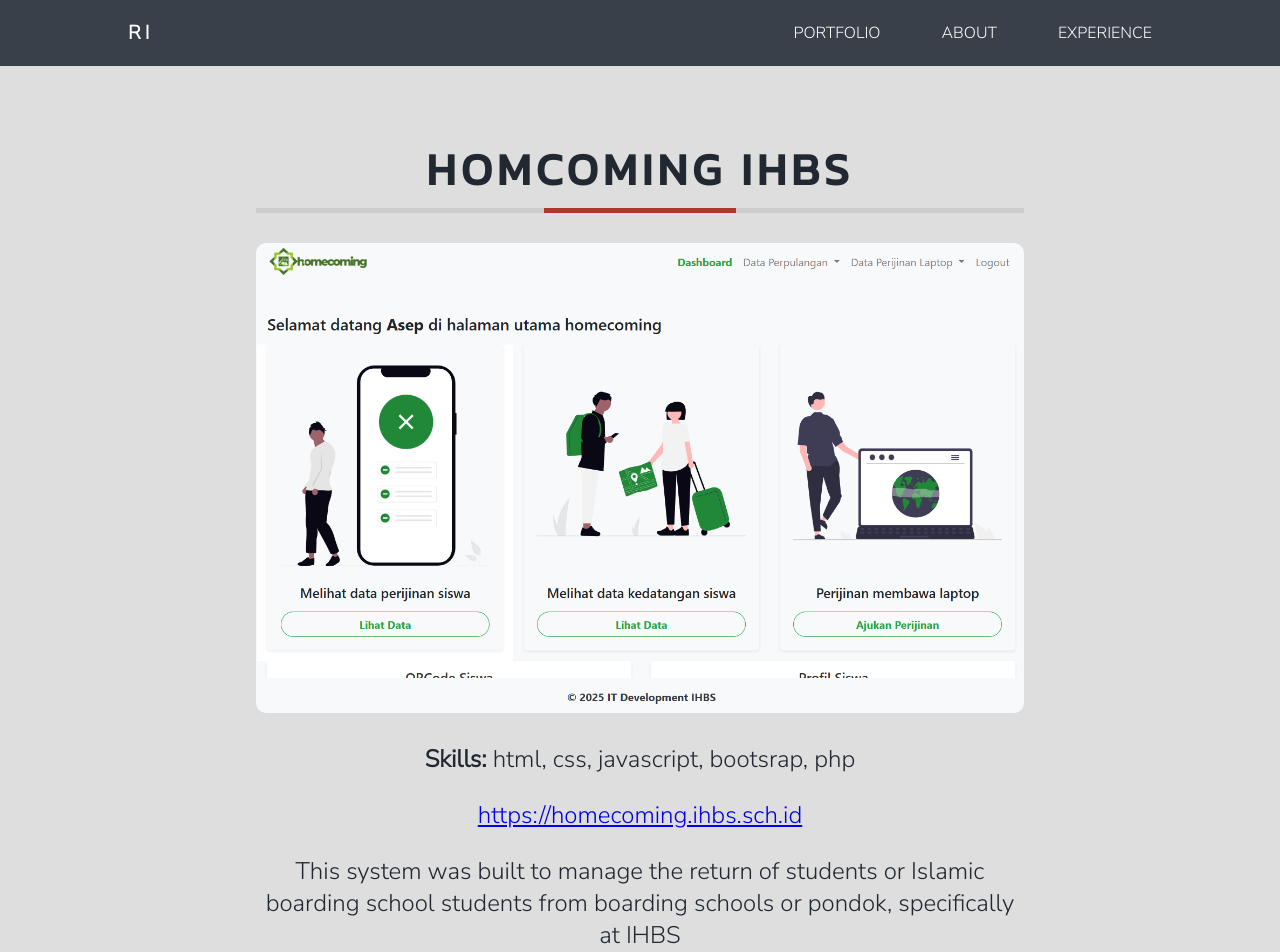
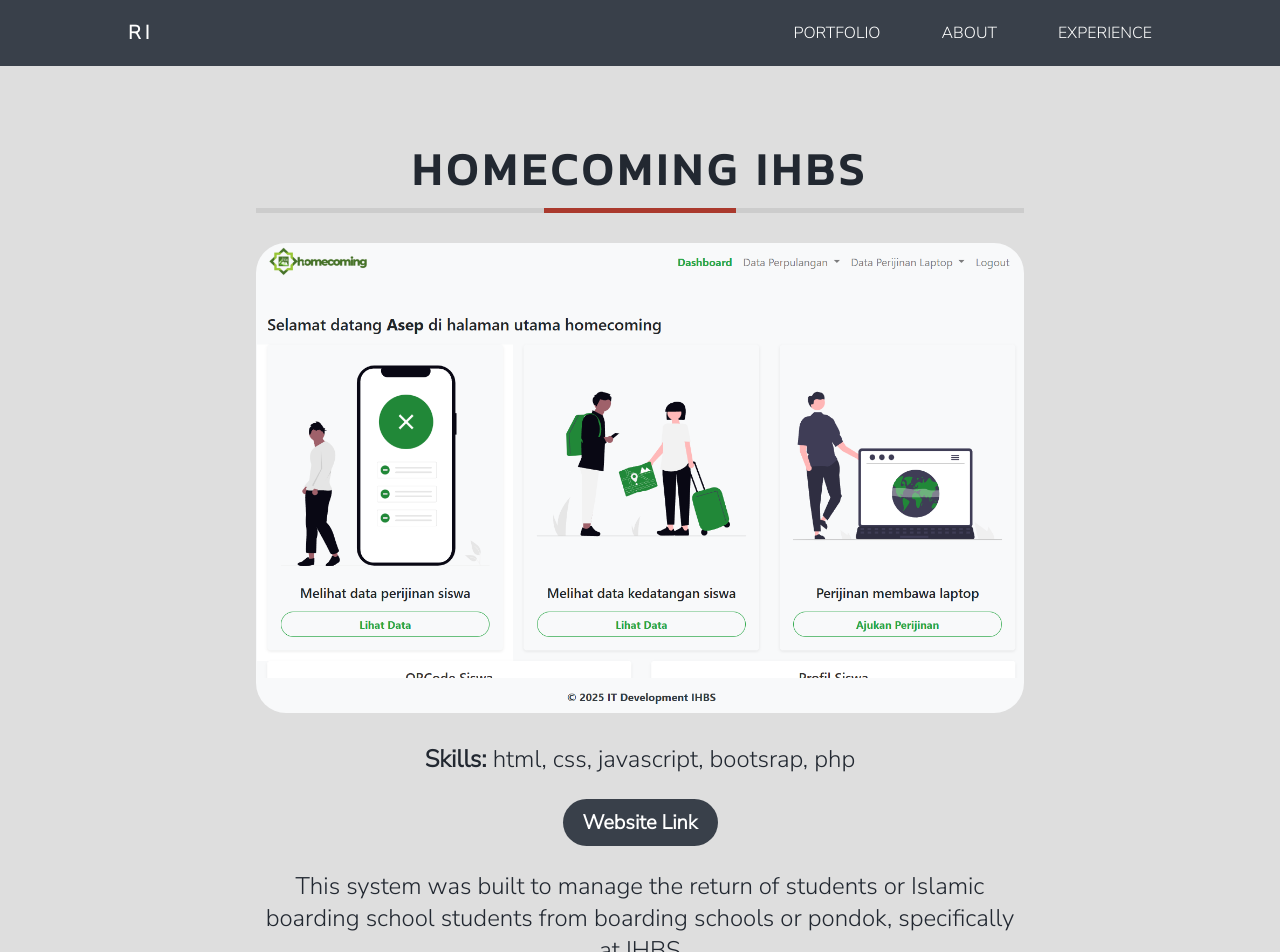
Before and after one commit to robbytrujillo/robbyilham, a React (Vite) app: page /portfolio/1 in a window 1280 px wide. Shown: the top 952 px of the page. Built offline with nearby package versions, Linux system fonts and the light colour scheme.

Commit message:
my porto extended

```diff
--- a/src/components/Header.jsx
+++ b/src/components/Header.jsx
@@ -1,29 +1,34 @@
-import profilePicture from '../assets/photo-profile1.png';
-import '../styles/Header.css';
+import profilePicture from "../assets/photo-profile1.png";
+import "../styles/Header.css";
 // import icon
-import { FaInstagram } from "react-icons/fa";
+import { FaInstagram, FaWhatsapp } from "react-icons/fa";
 import { FaGithub } from "react-icons/fa";
 import { FaLinkedin } from "react-icons/fa";
-import { FaFacebookF } from "react-icons/fa";
-
 
 function Header() {
   return (
-   <header>
-    <div className="header-jumbotron">
+    <header>
+      <div className="header-jumbotron">
         <img src={profilePicture} />
         <h3>I am Robby</h3>
         <p>Fullstack Developer - Learner - IT Enthusiast</p>
-        <div className='socialMedia'>
-            <a href='https://www.instagram.com/robbyilhkus/'><FaInstagram /></a>
-            <a href='https://github.com/robbytrujillo'><FaGithub /></a>
-            <a href='https://www.linkedin.com/in/robby-ilham-kusuma/'><FaLinkedin /></a>
-            <a href='https://web.facebook.com/profile.php?id=100034931260218'><FaFacebookF /></a>
-
+        <div className="socialMedia">
+          <a href="https://wa.me/6281367943830">
+            <FaWhatsapp />
+          </a>
+          <a href="https://github.com/robbytrujillo">
+            <FaGithub />
+          </a>
+          <a href="https://www.linkedin.com/in/robby-ilham-kusuma/">
+            <FaLinkedin />
+          </a>
+          <a href="https://www.instagram.com/robbyilhkus/">
+            <FaInstagram />
+          </a>
         </div>
-    </div>
+      </div>
     </header>
-  )
+  );
 }
 
-export default Header
+export default Header;
--- a/src/data/DataPortfolio.jsx
+++ b/src/data/DataPortfolio.jsx
@@ -8,14 +8,16 @@
 import portfolio13 from "../assets/desa-digital2.png";
 import portfolio14 from "../assets/cari-hotel.png";
 import portfolio15 from "../assets/chatschool1.png";
+import siteLink from "../assets/SiteLink.png";
 
 export const portfolioList = [
   {
     id: "1",
-    title: "Homcoming IHBS",
+    title: "Homecoming IHBS",
     image: portfolio8,
     skill: "html, css, javascript, bootsrap, php",
     site: "https://homecoming.ihbs.sch.id",
+    sitelink: siteLink,
     information:
       "This system was built to manage the return of students or Islamic boarding school students from boarding schools or pondok, specifically at IHBS",
   },
@@ -25,6 +27,7 @@
     image: portfolio9,
     skill: "vuejs, html, css, express, node",
     site: "https://robbyblogs.netlify.app",
+    sitelink: siteLink,
     information:
       "This system was built for my own personal project using local storage as its static data",
   },
@@ -34,6 +37,7 @@
     image: portfolio10,
     skill: "html, css, javascript, bootsrap, php",
     site: "https://health.ihbs.sch.id/",
+    sitelink: siteLink,
     information:
       "This system was built to record data on students who are sick and before and after being treated by health workers in the IHBS environment",
   },
@@ -43,6 +47,7 @@
     image: portfolio11,
     skill: "html, css, javascript, bootsrap, php",
     site: "https://inventory.ihbs.sch.id",
+    sitelink: siteLink,
     information:
       "This system was built to record equipment that is an inventory for use by students and employees in the IHBS environment",
   },
@@ -52,6 +57,7 @@
     image: portfolio7,
     skill: "Nuxt JS, Laravel",
     site: "https://hris-ihbs.netlify.app/login/",
+    sitelink: siteLink,
     information:
       "This system is a prototype built to manage HR and employee data in the IHBS environment",
   },
@@ -61,6 +67,7 @@
     image: portfolio12,
     skill: "html, css, javascript, bootsrap, php",
     site: "https://certificate.ihbs.sch.id",
+    sitelink: siteLink,
     information:
       "This system was built to manage the search for activity certificates at IHBS which are at IHBS to be printed in PDF format",
   },
@@ -70,6 +77,7 @@
     image: portfolio13,
     skill: "html, css, javascript, react, laravel",
     site: "https://desa.robbyilham.com/",
+    sitelink: siteLink,
     information:
       "Information and communication technology-based systems for managing data, providing public services, and empowering the economy at the village level.",
   },
@@ -79,6 +87,7 @@
     image: portfolio14,
     skill: "html, css, javascript, tailwind, laravel",
     site: "https://carihotel.robbyilham.com/",
+    sitelink: siteLink,
     information:
       "An application used to search for and book hotel accommodations. This application allows users to compare prices, check availability, and make reservations independently from their mobile phone or computer.",
   },
@@ -88,6 +97,7 @@
     image: portfolio15,
     skill: "html, css, javascript, php, LLM",
     site: "https://chatschool.robbyilham.com/",
+    sitelink: siteLink,
     information:
       "An artificial intelligence (AI)-based virtual assistant designed to help answer prospective parents' questions and provide up-to-date information.",
   },
--- a/src/pages/DetailPortfolio.jsx
+++ b/src/pages/DetailPortfolio.jsx
@@ -4,7 +4,8 @@
 import Navbar from "../components/Navbar";
 import Footer from "../components/Footer";
 import ScrollToTop from "../components/ScrollToTop";
-import { Link } from "react-router-dom";
+// import { Link } from "react-router-dom"; // Link tidak digunakan lagi, bisa dihapus jika tidak ada di tempat lain
+// import "../styles/ButtonLink.css";
 
 function DetailPortfolio() {
   const { id } = useParams();
@@ -13,22 +14,26 @@
     return <Navigate to="/page-not-found" />;
   }
 
-  // console.log(data);
   return (
-    // bungkus dengan fragmen
     <>
       <Navbar />
       <section id="detail-portfolio">
         <div className="wrapper">
           <h1>{data.title}</h1>
-          <img src={data.image} />
+          <img src={data.image} alt={data.title} />{" "}
+          {/* Tambahkan alt text untuk aksesibilitas */}
           <p className="skill">
             <b>Skills:</b> {data.skill}
           </p>
           <p className="site">
-            <Link to={data.site} target="_blank">
-              {data.site}
-            </Link>
+            <a
+              href={data.site}
+              target="_blank"
+              rel="noopener noreferrer"
+              className="button-style"
+            >
+              Website Link
+            </a>
           </p>
           <p className="information">{data.information}</p>
         </div>
--- a/src/styles/DetailPortfolio.css
+++ b/src/styles/DetailPortfolio.css
@@ -4,7 +4,7 @@
 #detail-portfolio > .wrapper > img {
   margin: auto;
   width: 100%;
-    border-radius: 10px;
+  border-radius: 30px;
 }
 #detail-portfolio > .wrapper > p.skill {
   text-align: center;
@@ -16,6 +16,7 @@
   text-align: center;
   font-size: 1.5rem;
   color: #222831;
+  border-radius: 10px;
 }
 
 #detail-portfolio > .wrapper > p.information {
@@ -23,3 +24,20 @@
   font-size: 1.5rem;
   color: #222831;
 }
+
+.button-style {
+  display: inline-block; /* Allows padding and margin to work correctly */
+  padding: 10px 20px;
+  background-color: #39404a;
+  color: white;
+  text-decoration: none; /* Remove default link underline */
+  border-radius: 30px;
+  font-size: 20px;
+  font-weight: bold;
+  cursor: pointer;
+  border: none; /* Remove default button border if you were using a button element */
+}
+
+.button-style:hover {
+  background-color: #525c6b;
+}
```
Also changed, not shown: src/components/Navbar.jsx (+20 -17 lines), src/assets/sitelink.png (added), 1 other file (tests, documents, lock files or other folders). Lines whose indentation alone changed are shown as unchanged.
